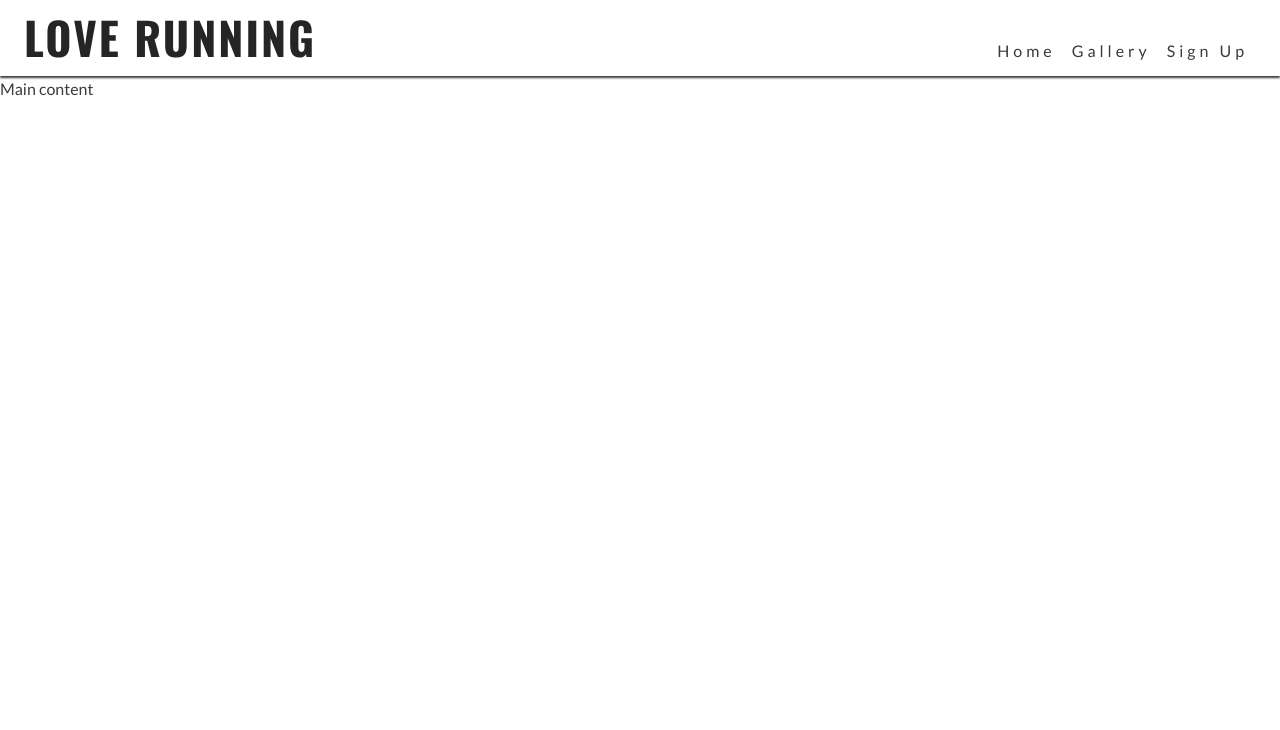
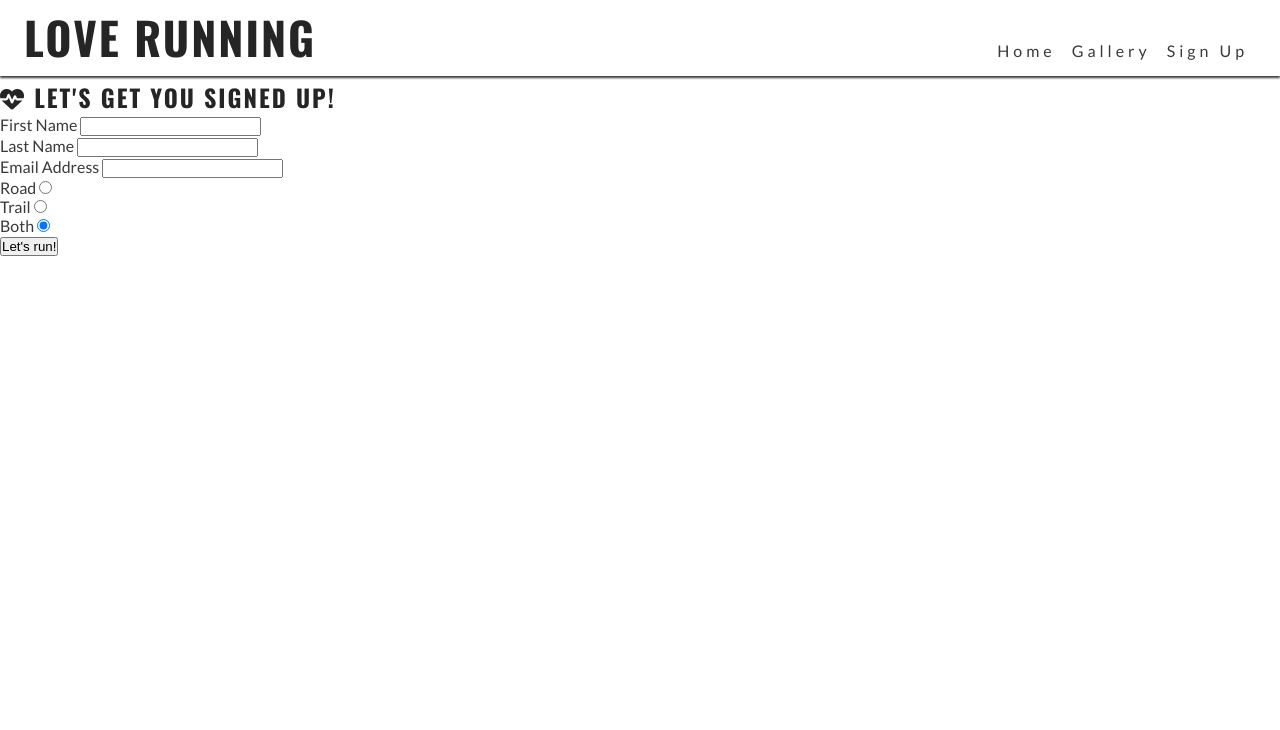
Before and after one commit to shaunadoo97/Art-Page-Project, a plain HTML site: page signup.html in a window 1280 px wide. Shown: the top 730 px of the page. Drawn offline with nearby package versions, Linux system fonts and the light colour scheme.

Commit message:
Just included the form in form html

```diff
--- a/signup.html
+++ b/signup.html
@@ -38,8 +38,51 @@
         </nav>
     </header>
 
-    <!--Main content-->
-    <main>Main content</main>
+    <main>
+      <section id="signup">
+        <form id="signup-form" method="POST"
+        action="https://formdump.codeinstitute.net">
+
+        <h2><i class="fa-solid fa-heart-pulse"></i>
+            Let's get you signed up!</h2 >
+
+        <label for="first_name"> First Name</label>
+        <input type="text" name="first_name" id="first_name" class="text-
+        input" required>
+        <br>
+        <label for="last_name">Last Name</label>
+        <input type="text" name="last_name" id="last_name" class="text-input"required>
+        <br>
+        <label for="email_address"> Email Address</label>
+        <input type="text" name="email_adress" id="email_address"
+        class="text-input" required>
+
+        <div class="radio-buttons">
+            <div>
+                <label for=""road> Road</label>
+                <input type="radio" name="running_preference" id="road"
+                value="road" required checked>
+            </div>
+
+            <div>
+                <label for="trail">Trail</label>
+                <input type="radio" name="running_preference" id="trail"
+                value="trail" required checked>
+            </div>
+
+            <div>
+                <label for="both">Both</label>
+                <input type="radio" name="running_preference" id="both"
+                value="both" required checked>
+            </div>
+        </div>
+        <button type="submit" class="join-button"> Let's run!</button>
+
+        </form>
+
+     </section>
+    </main>
+
 
     <footer>
         <ul id="social-networks">
```
